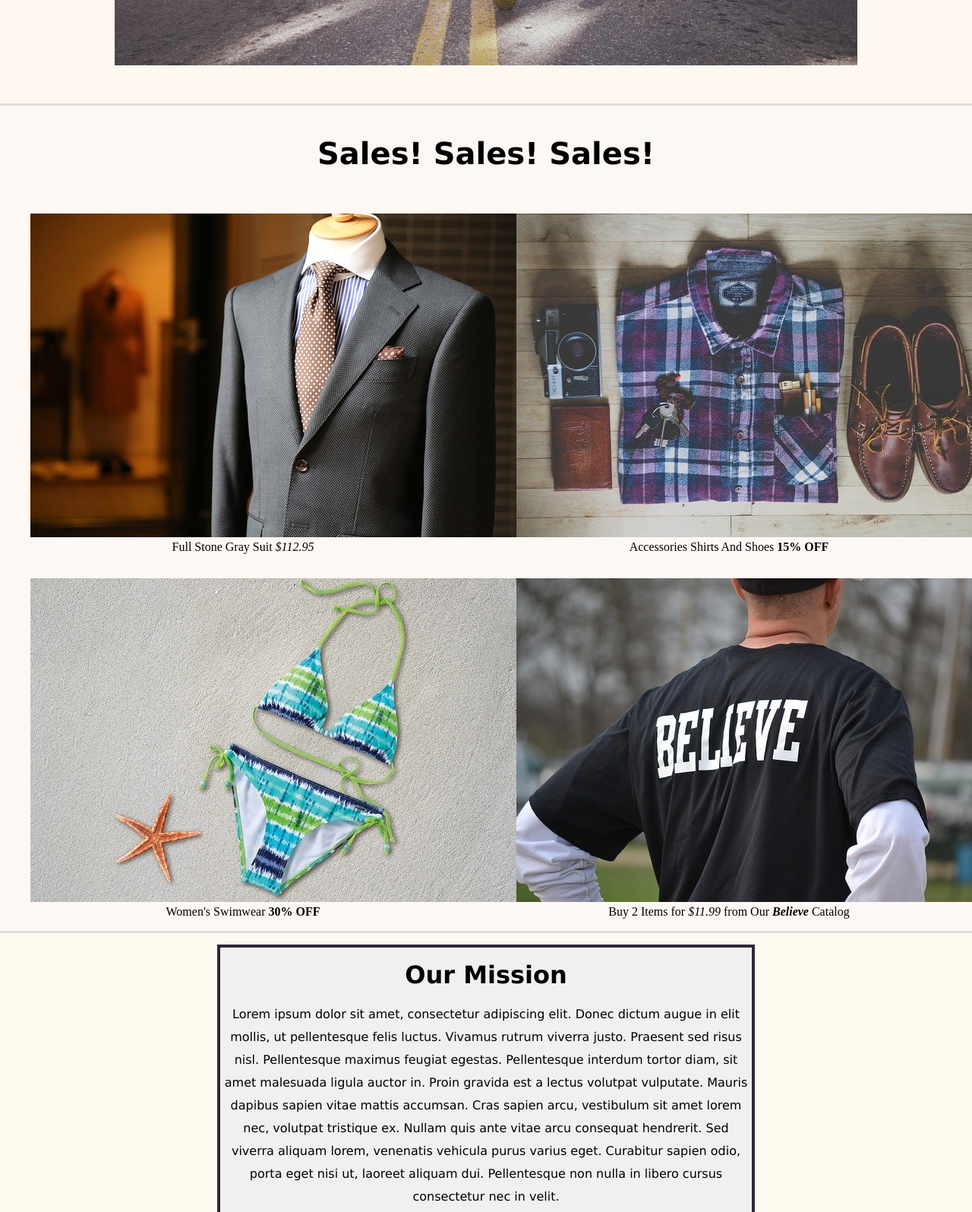
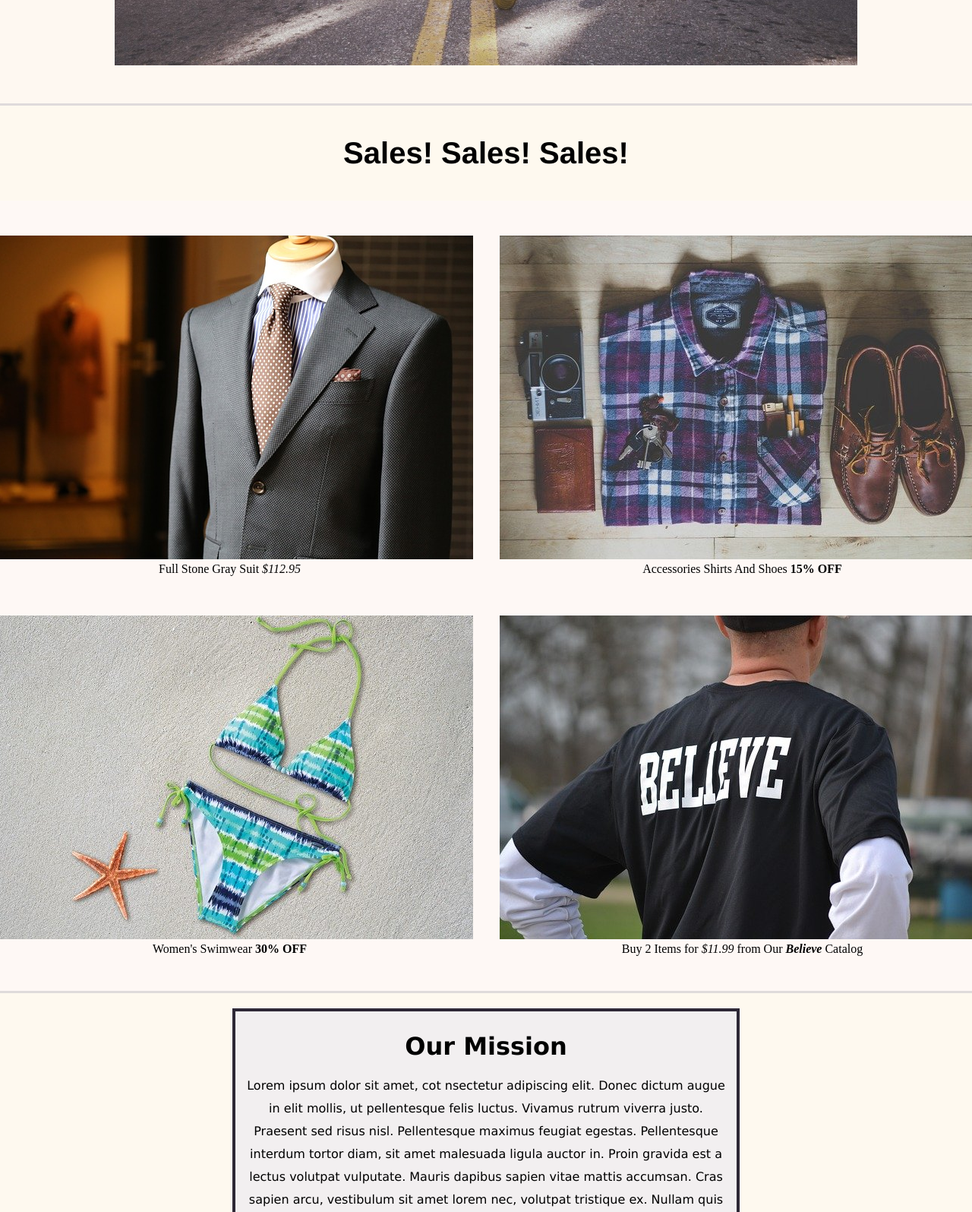
Before and after one commit to Yraldo/Practice, a plain HTML site: page more-practice.html in a window 1280 px wide. Shown: the part 660-2255 px from the top of the page at 76% size. Drawn offline with Linux system fonts and the light colour scheme.

Commit message:
fully responsive except mission statement

```diff
--- a/ecommerce.css
+++ b/ecommerce.css
@@ -95,13 +95,12 @@ header > div:nth-child(2) {
 .sales {
     display: flex;
     font-size: 40px;
-    font-weight: bolder;
-    font-family: 'Lucida Sans', 'Lucida Sans Regular', 'Lucida Grande', 'Lucida Sans Unicode', Geneva, Verdana, sans-serif;
-
+    font-weight: bold;
+    font-family: 'Franklin Gothic Medium', 'Arial Narrow', Arial, sans-serif;
     justify-content: center;
     align-content: center;
+    height: fit-content;
 
-    grid-column: 1/-1;
 }
 figcaption {
     text-align: center;
@@ -109,28 +108,49 @@ figcaption {
 
 .sales-grid {
     display: grid;
-    grid-template-columns: repeat(2, 50%);
-    grid-template-rows: repeat(max-content, 50%);
+    grid-template-columns: repeat(2, 500px);
+    column-gap: 175px;
     background-color: #FEF8F5;
     border-bottom: #dfdbdb solid 3px;
+    justify-content: center;
+    padding: 20px;
+}
+.sales-grid > * {
+    justify-content: center;
+    align-content: center;
 }
 
-.clothes {
-    justify-content: center;
+@media all and (max-width: 700px) and (min-width: 0px) {
+    .sales-grid {
+        display: grid;
+        grid-template-columns: 500px;
+        grid-gap: 50px;
+    }
+
+
+
+}
+
+.clothes, .item {
+    justify-self: center;
     align-content: center;
     transition: all 1s;
+    padding: 10px;
 }
+
 .clothes:hover {
     opacity: 45%;
 }
+
 
 .believe {
     font-weight: bolder;
 }
 
 .mission {
-    margin: 15px auto;
-    width: 700px;
+    margin: 20px auto;
+    padding: 10px;
+    width: 40em;
     border: solid #2E2836 4px;
     text-align: center;
     line-height: 30px;
@@ -148,6 +168,7 @@ footer {
     color: whitesmoke;
     margin: 0;
     height: 100%;
+    width: 100%;
 }
 
 .logo {
--- a/more-practice.html
+++ b/more-practice.html
@@ -3,7 +3,7 @@
     <head>
         <title>Junior's Template</title>
         <link rel="stylesheet" href="ecommerce.css">
-        <meta name="viewport" content="width=device-width, intial-scale=1">
+        <meta  content="width=device-width, intial-scale=1" name="viewport">
     </head>
     <body>
 
@@ -26,27 +26,27 @@
             <img class="slideshow" src="images/hip-hop-1209499_1280.jpg" alt="Person dancing in the middle of the street.">
             </figure>
         </div> <!-- the ending of the slideshow-bkg class-->
-
+        <p class="sales">Sales! Sales! Sales!</p>
         <div class="sales-grid">
-            <p class="sales">Sales! Sales! Sales!</p>
 
 
-            <figure class="item-1 clothes">
+
+            <figure class="item clothes">
                 <img src="images/fashion-1979136_640.jpg" alt="gray suit on a manequin">
                 <figcaption>Full Stone Gray Suit <i>$112.95</i> </figcaption>
             </figure>
 
-            <figure class="item-2 clothes">
+            <figure class="item clothes">
                 <img src="images/fashion-918446_640.jpg" alt="A wallet, camera, purple and blue flannel shirt, and brown shoes on a wooden table">
                 <figcaption>Accessories Shirts And Shoes <b>15% OFF</b> </figcaption>
             </figure>
 
-            <figure class="item-3 clothes">
+            <figure class="item clothes">
                 <img src="images/bikini-377488_640.jpg" alt="two piece bikini on a sandy beach">
                 <figcaption>Women's Swimwear <b>30% OFF</b> </figcaption>
             </figure>
 
-            <figure class="item-4 clothes">
+            <figure class="item clothes">
                 <img src="images/believe-197091_640.jpg" alt="back of a black t-shirt with the word Believe in bold white text">
                 <figcaption>Buy 2 Items for <i>$11.99</i> from Our <i class="believe">Believe</i> Catalog</figcaption>
             </figure>
@@ -54,14 +54,17 @@
 
         <div class="mission">
         <h1>Our Mission</h1>
-        <p>Lorem ipsum dolor sit amet, consectetur adipiscing elit. Donec dictum augue in elit mollis, ut pellentesque felis luctus. Vivamus rutrum viverra justo. Praesent sed risus nisl. Pellentesque maximus feugiat egestas. Pellentesque interdum tortor diam, sit amet malesuada ligula auctor in. Proin gravida est a lectus volutpat vulputate. Mauris dapibus sapien vitae mattis accumsan. Cras sapien arcu, vestibulum sit amet lorem nec, volutpat tristique ex. Nullam quis ante vitae arcu consequat hendrerit. Sed viverra aliquam lorem, venenatis vehicula purus varius eget. Curabitur sapien odio, porta eget nisi ut, laoreet aliquam dui. Pellentesque non nulla in libero cursus consectetur nec in velit. <br>
+
+        <p>Lorem ipsum dolor sit amet, cot nsectetur adipiscing elit. Donec dictum augue in elit mollis, ut pellentesque felis luctus. Vivamus rutrum viverra justo. Praesent sed risus nisl. Pellentesque maximus feugiat egestas. Pellentesque interdum tortor diam, sit amet malesuada ligula auctor in. Proin gravida est a lectus volutpat vulputate. Mauris dapibus sapien vitae mattis accumsan. Cras sapien arcu, vestibulum sit amet lorem nec, volutpat tristique ex. Nullam quis ante vitae arcu consequat hendrerit. Sed viverra aliquam lorem, venenatis vehicula purus varius eget. Curabitur sapien odio, porta eget nisi ut, laoreet aliquam dui. Pellentesque non nulla in libero cursus consectetur nec in velit. <br>
 
             Duis et imperdiet risus. Maecenas convallis eros eros, et consequat tellus egestas vulputate. Mauris consequat semper rutrum. Cras in condimentum erat. Cras lobortis ante lectus, eget feugiat turpis ultrices et. Nulla et consequat tellus. Sed maximus ligula magna, sit amet tempus elit tincidunt a. Mauris iaculis et est quis laoreet. Etiam consequat urna est, vitae tempus justo efficitur ut. Fusce rutrum, augue non eleifend consectetur, tortor metus hendrerit magna, vel placerat tortor metus in ipsum. Etiam vitae nisl quis lorem imperdiet interdum nec ut mauris.<br>
 
             Aenean in sapien et lacus posuere gravida at quis diam. Cras ex sem, tristique et blandit eget, varius eget ex. Curabitur pulvinar diam sed suscipit tincidunt. Nullam et risus in purus faucibus ornare et eu libero. Curabitur mattis porta turpis, tincidunt ornare massa bibendum sed. Proin risus risus, tempus ac dui tincidunt, bibendum bibendum urna. Vivamus venenatis vel sem dignissim pellentesque. Vestibulum ante ipsum primis in faucibus orci luctus et ultrices posuere cubilia curae; Pellentesque quis lacinia nunc. Duis condimentum at ex ac ultrices. Fusce cursus eget urna in pulvinar. Vivamus tempor risus ipsum, non accumsan ante varius at. Suspendisse pellentesque in mi a malesuada. Donec neque justo, congue eu fermentum at, mollis at velit. Integer ultrices scelerisque porttitor. Ut nisi sapien, molestie ut felis ut, commodo blandit mi. <br>
 
         </p>
-        </div>
+        </div>  <!-- ending for the mission class-->
+
+
         </main>
 
         <footer>
```
